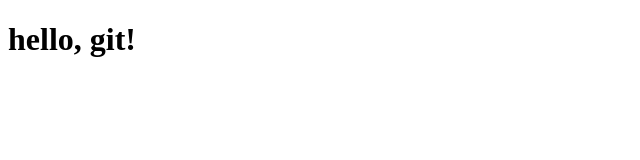
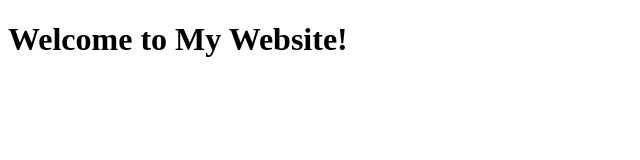
Before and after one commit to rhaisya6312/myfirstwebsite, a plain HTML site: page index.html in a window 1280 px wide. Shown: the whole page, without its empty margins (0-640 px from the left). Drawn offline with Linux system fonts and the light colour scheme.

Commit message:
update homepage title

```diff
--- a/index.html
+++ b/index.html
@@ -4,7 +4,7 @@
     <title>Document</title>
 </head>
 <body>
-     <h1>hello, git!</h1>
+     <h1>Welcome to My Website!</h1>
 
 </body>
 </html>
```
